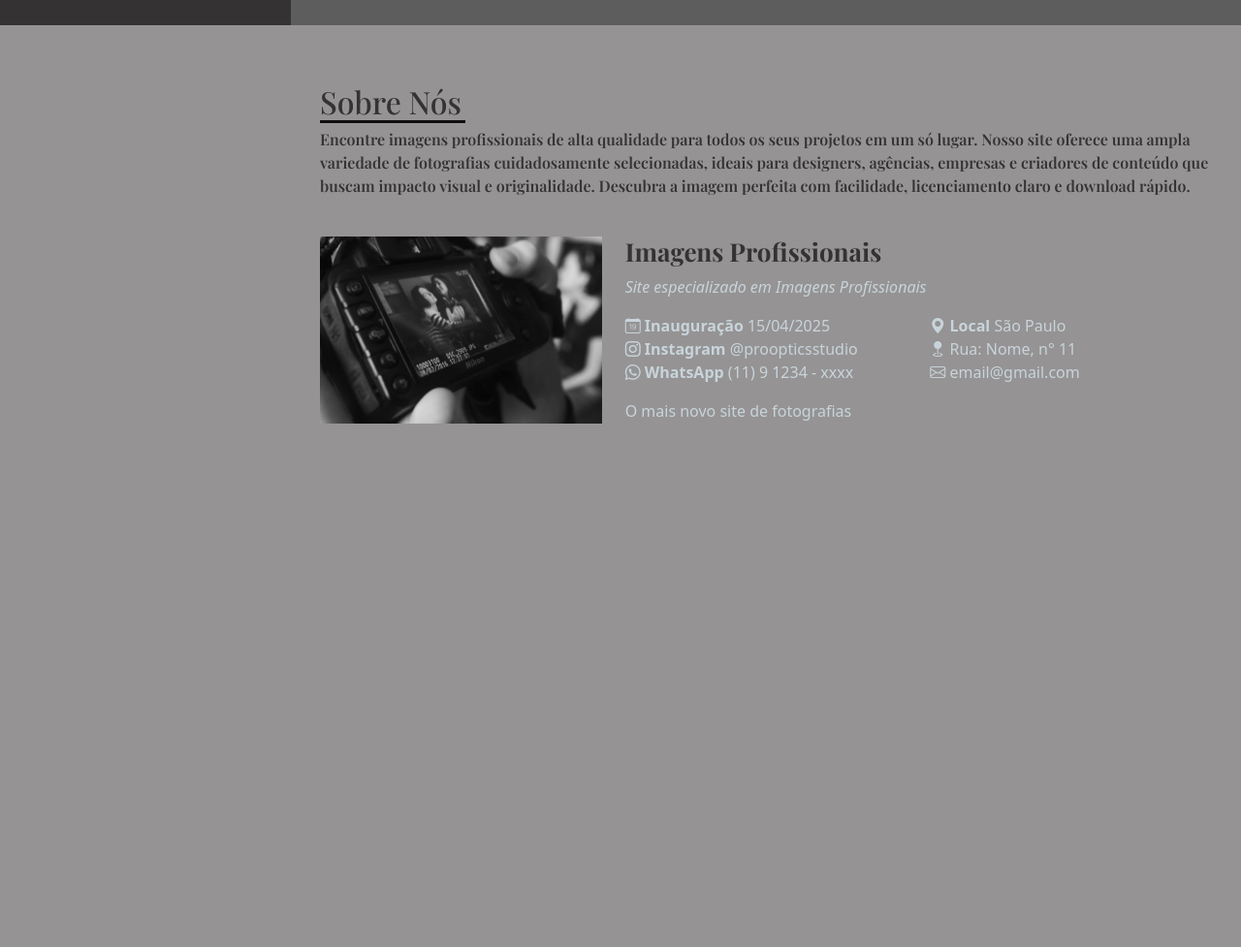
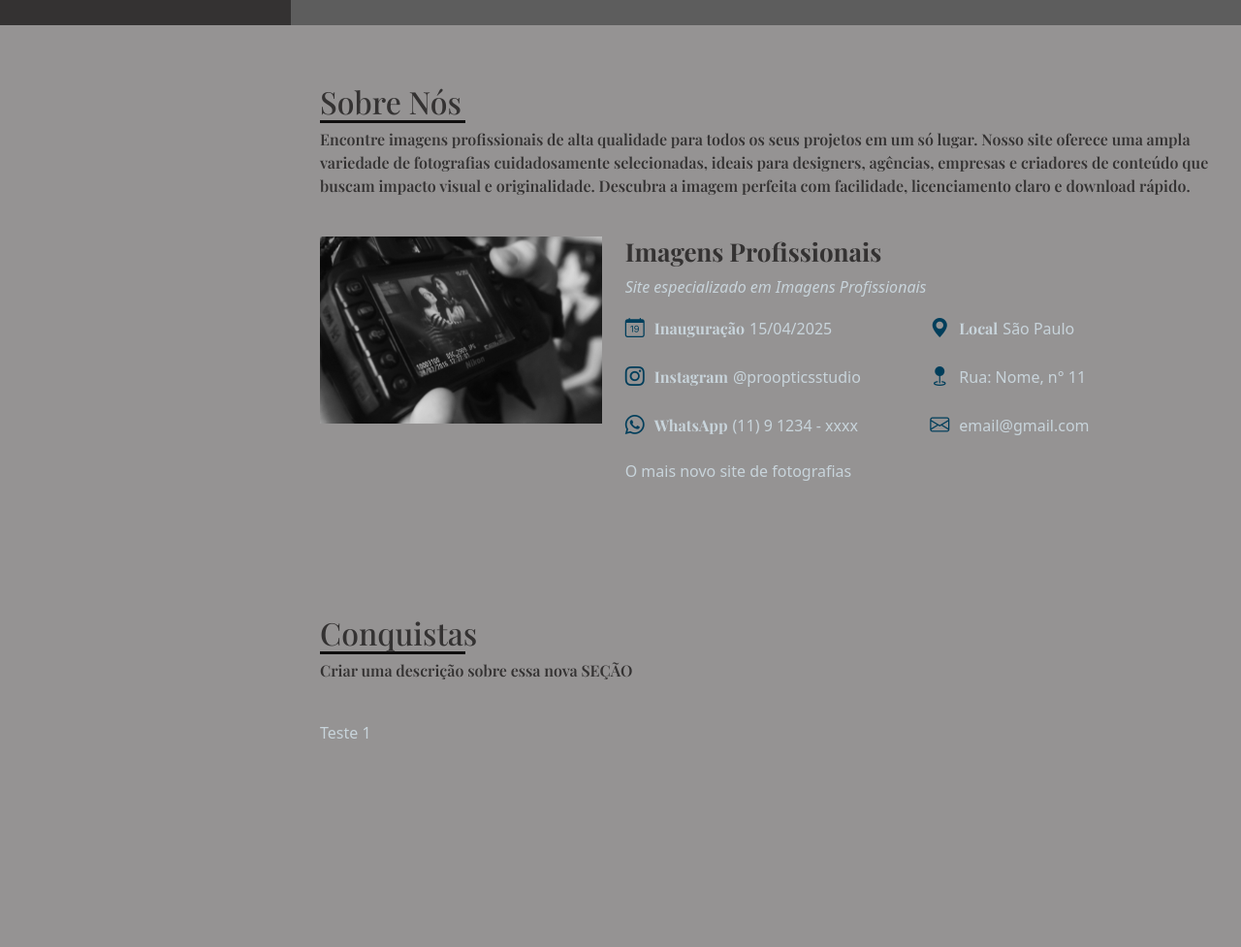
Before and after one commit to nicolireislima/pro-optics, a plain HTML site: page index.html in a window 1280 px wide. Shown: the part 774-1751 px from the top of the page at 97% size. Drawn offline with nearby package versions, Linux system fonts and the light colour scheme; grey boxes are pictures that could not be loaded; a web font is replaced by a local one.

Commit message:
update conquistas

```diff
--- a/css/style.css
+++ b/css/style.css
@@ -32,7 +32,7 @@ Playfair Display:
     --texto-hover: #218591;
     --texto-opaco: #81888c;
 
-    --cor-detalhes: #149ddd;
+    --cor-detalhes: #003e5b;
 
     --texto-titulo-claro: #38E0F2;
     --texto-titulo-escuro: #037F8C;
@@ -143,6 +143,17 @@ a {
 }
 
 /* Ajuste para o Corpo do Conteudo */
+
+/* Estrutura Base - Corpo */
+#main {
+    margin-left: 300px;
+}
+
+.container {
+    padding-left: 30px;
+    padding-right: 30px;
+
+}
 
 /* menu responsivo */
 @media (max-width: 1199px) {
@@ -279,16 +290,7 @@ a {
 
 
 
-/* Estrutura Base - Corpo */
-#main {
-    margin-left: 300px;
-}
 
-.container {
-    padding-left: 30px;
-    padding-right: 30px;
-
-}
 
 /* Seções e Titulos */
 section {
@@ -348,9 +350,24 @@ section {
 .sobre .content ul {
     list-style: none;
     padding: 0;
-
 }
 
-#hero p {
-    font-size: 28px;
+.sobre .content ul li {
+    margin-bottom: 20px;
+    display: flex;
+    align-items: center;
+    justify-content: flex-start;
 }
+
+.sobre .content ul strong {
+    margin-right: 5px;
+    font-weight: 700;
+    /* letter-spacing: .5px; */
+    font-family:"Playfair Display", serif;
+}
+
+.sobre .content ul i {
+    color: var(--cor-detalhes);
+    margin-right: 10px;
+    font-size: 20px;
+}
--- a/index.html
+++ b/index.html
@@ -1,4 +1,5 @@
 <!DOCTYPE html>
+
 <html lang="pt-br">
 <head>
     <meta charset="UTF-8">
@@ -226,6 +227,23 @@
 
         <!-- Conquistas -->
         <section id="conquistas" class="conquistas">
+            <div class="container">
+                <div class="section-title">
+                    <h2>Conquistas</h2>
+                    <p>Criar uma descrição sobre essa nova SEÇÃO</p>
+
+                </div>
+
+                <div class="row">
+                    <!-- 1 -->
+                    <article class="col-lg-3 col-md-6 d-md-flex align-items-md-stretch">
+                        Teste 1
+                    </article>
+
+
+                </div>
+
+            </div>
 
         </section>
 
```
